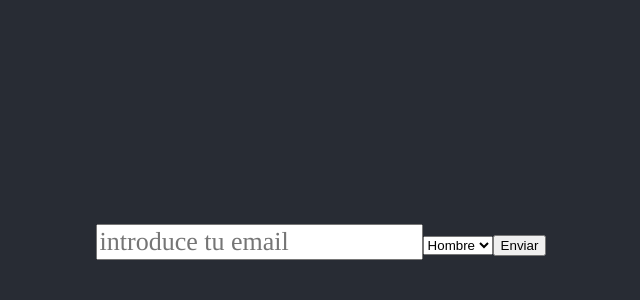
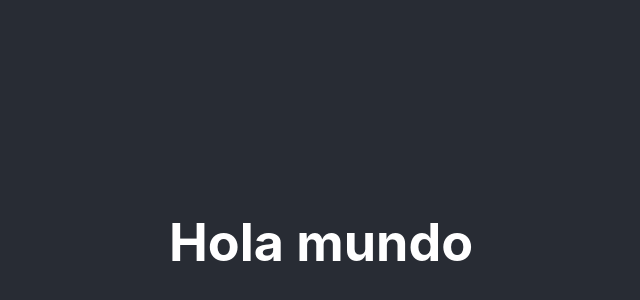
Before and after one commit to rafavillarraso/reto3_concarpetas, a React (Create React App) app: page / in a window 1280 px wide. Shown: the part 158-458 px from the top of the page, without its empty margins (319-959 px from the left). Built offline with nearby package versions, Linux system fonts and the light colour scheme.

Commit message:
se añaden las carpetas para crear la app de trello y se eliminan los componentes creados para las pruebas

```diff
--- a/src/App.js
+++ b/src/App.js
@@ -1,43 +1,12 @@
-import logo from './logo.svg';
 import './App.css';
-import React, { useState } from 'react';
-import UserForm from './components/UserForm/UserForm'
-
-
-// const Saluda = props => {
-//   console.log(props)
-//   return <h3>Hola soy {props.name}, tengo {props.edad} años</h3>;
-
-// }
-
-
-//  (Lo mismo que antes pero con clases:)
-//
-//  class Saluda extends React.Component {
-//     constructor(props) {
-//     super(props);
-//   }
-//   render() {
-//     console.log(this.props)
-//     return <h3>Hola soy {this.props.name}, tengo {this.props.edad} años</h3>;
-//   }
-
-// }
+import React, { Component } from 'react';
 
 
 function App() {
-  const [showCounters,setShowCounters]=useState(true)
-  const quitarCounters =()=> setShowCounters(false)
   return (
     <div className="App">
       <header className="App-header">
-        <UserForm />
-        {/* {showCounters && <React.Fragment>
-          <Counter initialValue={10} step={2}/>
-          <Counter initialValue={5} step={5}/>
-        </React.Fragment>
-        }
-        <button onClick={quitarCounters}>Quitar counter</button> */}
+      <h1>Hola mundo</h1>
       </header>
     </div>
   );
--- a/src/components/UserForm/UserForm.jsx
+++ /dev/null
@@ -1,38 +0,0 @@
-import React from 'react';
-import './UserForm.sass'
-
-class UserForm extends React.Component{
-    constructor(props){
-        super(props);
-        this.state={email:'',genero:''}
-    }
-
-    handleChange = event =>{
-        this.setState({[event.target.name]:event.target.value})
-    }
-
-    handleSelectChange = event =>{
-        console.log(event.target.selectedOptions[0].value)
-        this.setState({[event.target.name]:event.target.selectedOptions[0].value})
-    }
-
-    handleSubmit = event =>{
-        event.preventDefault();
-        console.log(this.state);
-    }
-
-    render() {
-        return (
-            <form className='userForm' onSubmit={this.handleSubmit}>
-                <input type="email" name="email" value={this.state.email} onChange={this.handleChange} placeholder="introduce tu email"/>
-                <select name="genero" value={this.state.genero} onChange={this.handleSelectChange}>
-                    <option value="hHmbre">Hombre</option>
-                    <option value="Mujer">Mujer</option>
-                </select>
-                <button type="submit">Enviar</button>
-            </form>
-        )
-    }
-}
-
-export default UserForm
--- a/src/components/UserForm/UserForm.sass
+++ /dev/null
@@ -1,7 +0,0 @@
-$font-stack: times, sans-serif
-$primary-color: rgba(0,0,0,0.2)
-
-.userForm
-  input
-    font: 100% $font-stack
-    color: $primary-color
```
Also changed, not shown: src/components/Counter.jsx (deleted, +0 -67 lines), src/components/Person.jsx (deleted, +0 -17 lines), src/components/UnreadMessages.jsx (deleted, +0 -15 lines).
